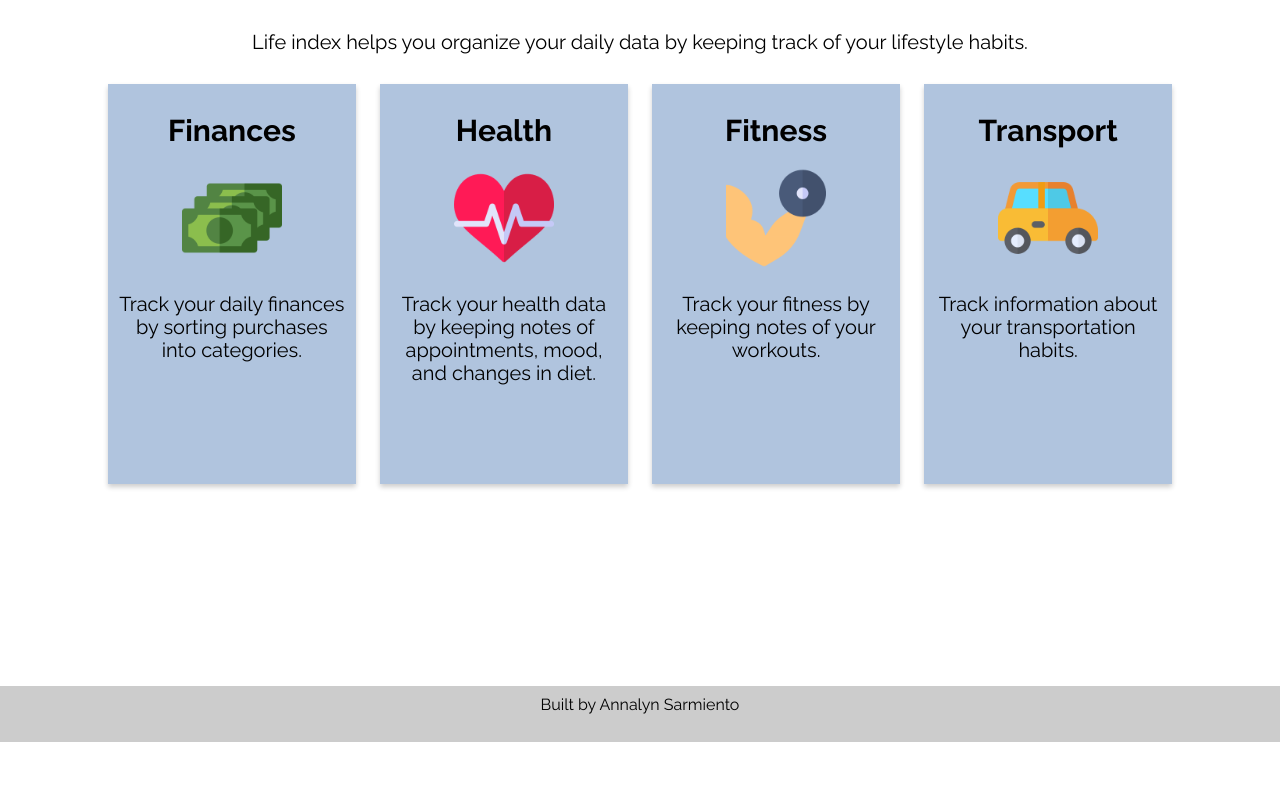
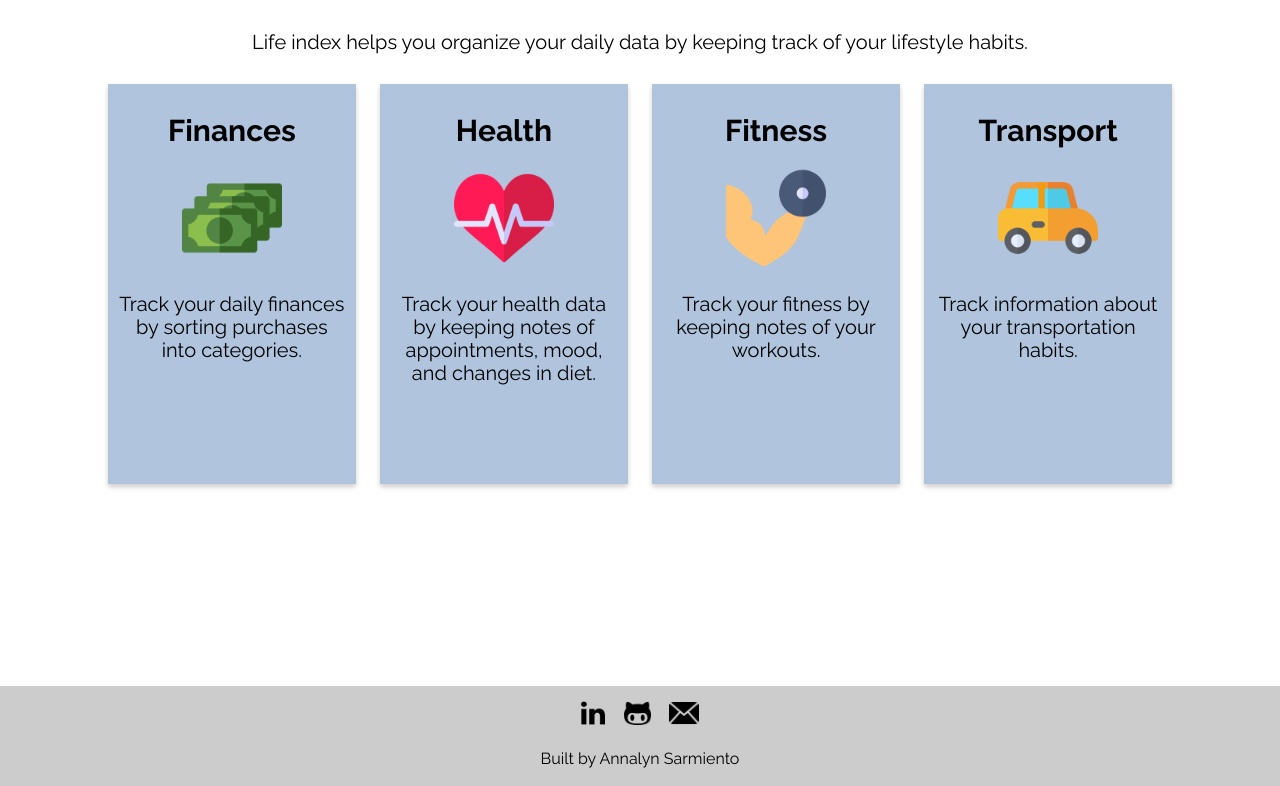
Before and after one commit to annalyncs/life-index-capstone, a website: page public/index.html in a window 1280 px wide. Shown: the part 914-1700 px from the top of the page. Before the commit the page ends 1656 px from the top, so only its background shows below. Drawn offline with nearby package versions, Linux system fonts and the light colour scheme.

Commit message:
added social icons to footer

```diff
--- a/package.json
+++ b/package.json
@@ -24,7 +24,7 @@
         "mongoose": "^4.7.4",
         "mongoose-mongodb-errors": "0.0.2",
         "morgan": "^1.7.0",
-        "nodemon": "^1.13.3",
+        "nodemon": "^1.14.6",
         "passport": "^0.3.2",
         "passport-http": "^0.3.0",
         "passport-jwt": "^2.2.1",
--- a/public/index.html
+++ b/public/index.html
@@ -331,7 +331,12 @@
         </form><br>
     </div>
 
-    <footer class="footer">Built by Annalyn Sarmiento</footer>
+    <footer class="footer">
+        <a href="https://www.linkedin.com/in/annalyn-sarmiento/ " target="_blank "><img src="social-icons/linkedin.png " alt="linkedin icon "></a>&nbsp;
+        <a href="https://github.com/annalyncs " target="_blank "><img src="social-icons/github.png " alt="github icon "></a>&nbsp;
+        <a href="mailto:annalyn.c.s@gmail.com "><img src="social-icons/email.png " alt="email icon "></a>
+        <p>Built by Annalyn Sarmiento</p>
+    </footer>
 
 </body>
 
--- a/public/style.css
+++ b/public/style.css
@@ -427,10 +427,19 @@ input#transport-notes {
 /*****FOOTER*****/
 
 footer {
+    position: relative;
+    left: 0;
+    bottom: 0;
+    height: 100px;
+    width: 100%;
     background: #ccc;
-    height: 7vh;
     padding: 10px;
     text-align: center;
+}
+
+footer img {
+    height: 24px;
+    margin: 5px;
 }
 
 
```
Also changed, not shown: public/social-icons/email.png (added), public/social-icons/github.png (added), public/social-icons/linkedin.png (added), 1 other file.
